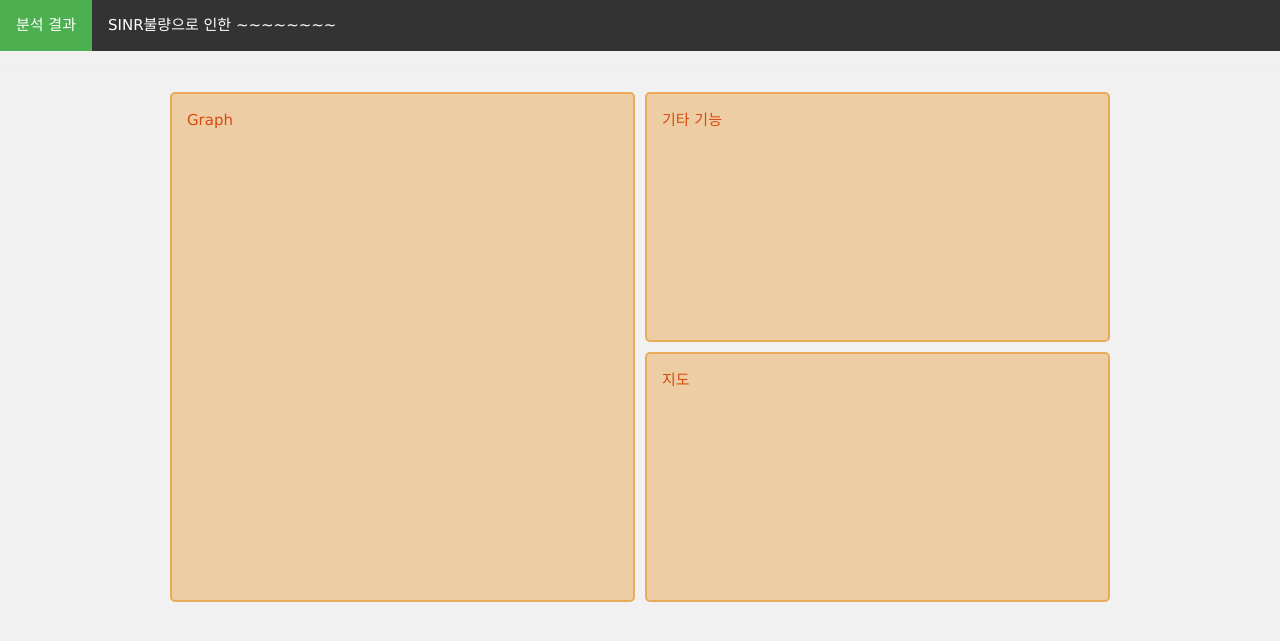
After one commit to magicalpsy/WAQMDev, a Flask app: page /analysis/1 in a window 1280 px wide. The commit adds this page. Shown: the top 641 px of the page. Run offline with Flask 2, Linux system fonts and the light colour scheme.

Commit message:
new template 공유

```diff
--- a/app.py
+++ b/app.py
@@ -8,8 +8,7 @@ app = Flask(__name__, template_folder='template')
 
 @app.route('/')
 def index_html():
-    call_id = "그래프 표시"
-    return render_template('index.html', filename="", afteruplaod= "아래에 완성된 페이지 사용법", map_po = Markup('<div class="fakeimg">Fake Image</div>'))
+    return render_template('index.html', filename="")
 
 @app.route('/fileUpload', methods=['GET', 'POST'])
 def FileUload():
@@ -19,7 +18,12 @@ def FileUload():
         route =  'C:/Work/flask/cssfile/'
         f.save(route + secure_filename(f.filename))
     return render_template('index.html', filename="아래 사진 영역에 MAP 보여 주기",
-                           afteruplaod="아래 부분에 지도 출력",
-                           map_po = Markup('<div class="fakeimg"> Fake Image</div>'),
                            image_file = "image/1.jpg",
-                           Map_Info = "맵에 대한 설명")
+                           Map_Info = "맵에 대한 설명",
+                          open_page = "http://localhost:5000/analysis/"+f.filename)
+
+@app.route('/analysis/<path>')
+def analysis_html(path):
+    print(path)
+    return render_template('analysis-temp.html', filename="")
+#     return render_template('analysis-Test.html', filename="", image_file = "image/region.jpg")
--- /dev/null
+++ b/template/analysis-temp.html
@@ -0,0 +1,78 @@
+<!DOCTYPE html>
+<html>
+<head>
+    <meta charset="utf-8">
+    <title>분석페이지</title>
+        <link rel="stylesheet" href="https://cdnjs.cloudflare.com/ajax/libs/animate.css/3.7.2/animate.min.css">
+        <link rel="stylesheet" href="https://www.w3schools.com/w3css/4/w3.css">
+    <style>
+            ul {
+          list-style-type: none;
+          margin: 0;
+          padding: 0;
+          overflow: hidden;
+          background-color: #333;
+        }
+        li {
+          float: left;
+        }
+        li a {
+          display: block;
+          color: white;
+          text-align: center;
+          padding: 14px 16px;
+          text-decoration: none;
+        }
+        li a:hover:not(.active) {
+          background-color: #111;
+        }
+        .active {
+          background-color: #4CAF50;
+        }
+        * {box-sizing: border-box;}
+        .wrapper {
+          max-width: 940px;
+          margin: 0 auto;
+        }
+
+        .wrapper > div {
+          border: 2px solid rgb(233,171,88);
+          border-radius: 5px;
+          background-color: rgba(233,171,88,.5);
+          padding: 1em;
+          color: #d9480f;
+        }.wrapper {
+          display: grid;
+          grid-template-columns: repeat(2, 1fr);
+          grid-gap: 10px;
+          grid-auto-rows: minmax(250px, auto);
+        }
+        .one {
+          grid-column: 1 ;
+          grid-row: 1/3;
+        }
+        .two {
+          grid-column: 2;
+          grid-row: 1/2;
+        }
+        .three {
+          grid-column: 2;
+          grid-row: 2/2;
+        }
+    </style>
+
+</head>
+    <body class="w3-light-grey">
+        <ul>
+          <li><a class="active" href="#home">분석 결과</a></li>
+          <li><a href="#dddd">SINR불량으로 인한 ~~~~~~~~</a></li>
+        </ul>
+        <hr>
+        <div class="wrapper">
+          <div class="one">Graph</div>
+          <div class="two">기타 기능</div>
+          <div class="three">지도</div>
+        </div>
+
+</body>
+</html>
```
Also changed, not shown: template/analysis-Test.html (added, +82 -0 lines), template/analysis.html (added, +83 -0 lines), template/index.html (+27 -14 lines).
